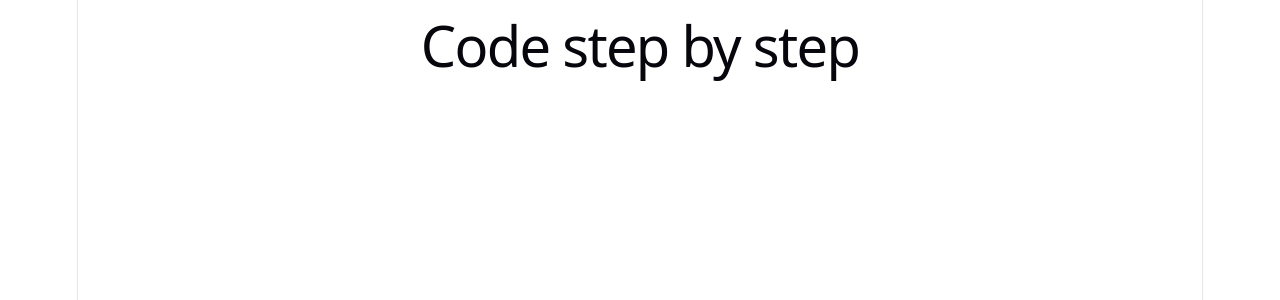
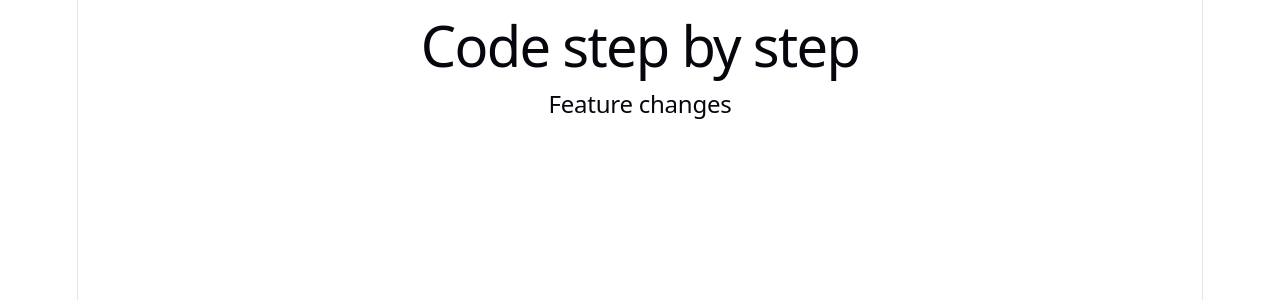
Before and after one commit to rudra812/react-github-actions, a React (Vite) app: page / in a window 1280 px wide. Shown: the top 300 px of the page. Built offline with nearby package versions, Linux system fonts and the light colour scheme.

Commit message:
feature1 code commit

```diff
--- a/src/App.jsx
+++ b/src/App.jsx
@@ -10,6 +10,7 @@ function App() {
   return (
     <>
       <h1>Code step by step</h1>
+      <h2>Feature changes</h2>
     </>
   )
 }
```
